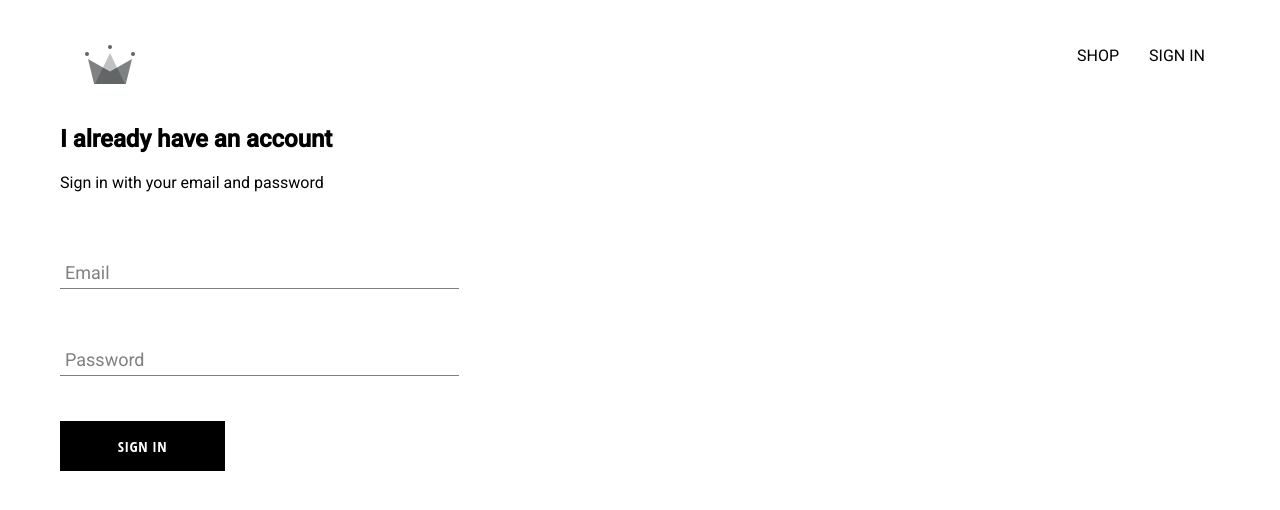
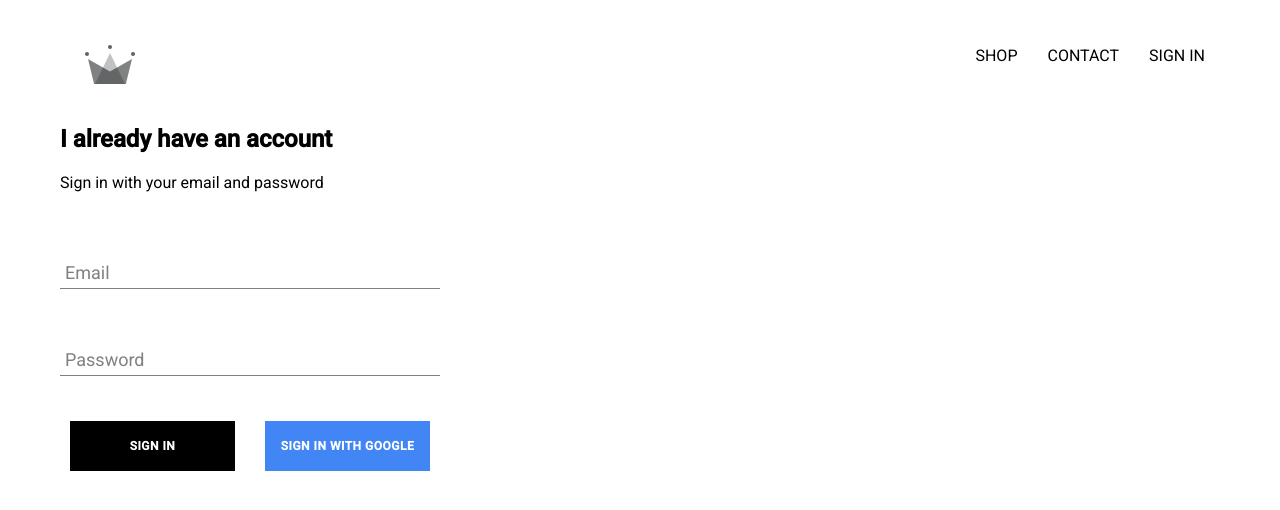
Before and after one commit to steven2596/crwn-clothing, a React (Create React App) app: page /signin in a window 1280 px wide. Shown: the top 510 px of the page. Built offline with nearby package versions, Linux system fonts and the light colour scheme; no server answers.

Commit message:
Integrate firebase with the app, Google sign in added

```diff
--- a/package.json
+++ b/package.json
@@ -6,6 +6,7 @@
     "@testing-library/jest-dom": "^5.11.4",
     "@testing-library/react": "^11.1.0",
     "@testing-library/user-event": "^12.1.10",
+    "firebase": "^8.2.1",
     "node-sass": "4.14.1",
     "react": "^17.0.1",
     "react-dom": "^17.0.1",
--- a/src/App.css
+++ b/src/App.css
@@ -7,3 +7,7 @@ a {
     text-decoration: none;
     color: black;
 }
+
+* {
+    box-sizing: border-box;
+}
--- a/src/App.js
+++ b/src/App.js
@@ -9,18 +9,47 @@ import HomePage from './pages/homepage/homepage.component';
 
 import Shop from './pages/shop/shop.component';
 
-function App() {
+import { auth } from './firebase/firebase.utils';
+
+
+class App extends React.Component {
+  constructor() {
+    super();
+
+    this.state = {
+      currentUser: null
+    }
+  }
+
+  unsubscribeFromAuth = null;
+
+  //onAuthStateChanged returns a function which removes original function
+  //first, it will run original function
+  //When onAuthStateChanged is called again, it will unsubscribe and remove the original function
+  componentDidMount() {
+    this.unsubscribeFromAuth = auth.onAuthStateChanged(user => {
+      this.setState({ currentUser: user });
+      console.log(user);
+    })
+  }
+
+  //this will unsubscribe open connection
+  componentWillUnmount() {
+    this.unsubscribeFromAuth();
+  }
+
+  render() {
     return (
       <div >
-      <Header />
+        <Header currentUser={this.state.currentUser} />
         <Switch>
           <Route exact path='/' component={HomePage} />
           <Route exact path='/shop' component={Shop} />
           <Route path='/signin' component={SignInAndSignUpPage} />
         </Switch>
-
       </div>
-  );
+    )
+  }
 }
 
 export default App;
--- a/src/components/custom-button/custom-button.component.jsx
+++ b/src/components/custom-button/custom-button.component.jsx
@@ -2,9 +2,9 @@ import React from 'react';
 
 import './custom-button.style.scss';
 
-const CustomButton = ({ children, ...otherProps }) => (
+const CustomButton = ({ children, isGoogleSignIn, ...otherProps }) => (
 
-    <button className='custom-button'>
+    <button className={`custom-button ${isGoogleSignIn ? 'google-button' : ''}`} {...otherProps}>
         {children}
     </button>
 
--- a/src/components/custom-button/custom-button.style.scss
+++ b/src/components/custom-button/custom-button.style.scss
@@ -4,12 +4,13 @@
     height: 50px;
     letter-spacing: 0.5px;
     line-height: 50px;
-    padding: 0 35px 0 35px;
-    font-size: 15px;
+    padding: 0 10px;
+    margin: 0 10px;
+    font-size: 12px;
     background-color: black;
     color: white;
     text-transform: uppercase;
-    font-family: 'Open Sans Condensed';
+    font-family: 'Roboto';
     font-weight: bolder;
     border: none;
     cursor: pointer;
@@ -19,4 +20,15 @@
       color: black;
       border: 1px solid black;
     }
-  }
+
+    &.google-button {
+      background-color: #4285f4;
+      color: white;
+
+      &:hover {
+        background-color: #357ae8;
+        border: none;
+      }
+    }
+
+}
--- a/src/components/header/header.component.jsx
+++ b/src/components/header/header.component.jsx
@@ -1,18 +1,27 @@
 import React from 'react';
 import { Link } from 'react-router-dom';
+
+import { auth } from '../../firebase/firebase.utils';
 
 import './header.style.scss';
 
 import { ReactComponent as Logo } from '../../assets/crown.svg';
 
-const Header = () => (
+const Header = ({ currentUser }) => (
     <div className='header'>
         <Link to="/" className='logo-container'>
             <Logo className='logo' />
         </Link>
         <div className='options'>
             <Link to='/shop' className='option'>SHOP</Link>
-            <Link to='/signin' className='option'>SIGN IN</Link>
+            <Link to='/shop' className='option'>CONTACT</Link>
+            {
+                currentUser ?
+                    <div onClick={() => auth.signOut()} className='option'>
+                        SIGN OUT
+                    </div> :
+                    <Link to='/signin' className='option'>SIGN IN</Link>
+            }
         </div>
     </div>
 )
--- a/src/components/header/header.style.scss
+++ b/src/components/header/header.style.scss
@@ -20,7 +20,7 @@
 
       .option {
         padding: 10px 15px;
-
+        cursor: pointer;
       }
     }
   }
--- a/src/components/sign-in/sign-in.component.jsx
+++ b/src/components/sign-in/sign-in.component.jsx
@@ -5,6 +5,8 @@ import './sign-in.style.scss';
 import FormInput from '../form-input/form-input.component';
 
 import CustomButton from '../custom-button/custom-button.component';
+
+import { signInWithGoogle } from '../../firebase/firebase.utils.js';
 
 class SignIn extends React.Component {
     constructor() {
@@ -54,8 +56,10 @@ class SignIn extends React.Component {
                         label='Password'
                         required
                     />
-
-                    <CustomButton type='submit'>SIGN IN</CustomButton>
+                    <div className='buttons'>
+                        <CustomButton type='submit'>Sign in</CustomButton>
+                        <CustomButton onClick={signInWithGoogle} isGoogleSignIn >Sign in with Google</CustomButton>
+                    </div>
                 </form>
             </div>
         )
--- a/src/components/sign-in/sign-in.style.scss
+++ b/src/components/sign-in/sign-in.style.scss
@@ -1,8 +1,7 @@
 .sign-in {
-    width: 30vw;
+    width: 380px;
     display: flex;
     flex-direction: column;
-}
 
     .title {
         margin: 10px 0;
@@ -11,3 +10,10 @@
     .sub-title {
         margin: 10px 0;
     }
+
+    .buttons {
+        display: flex;
+        justify-content: space-between;
+
+    }
+}
--- /dev/null
+++ b/src/firebase/firebase.utils.js
@@ -0,0 +1,24 @@
+import firebase from 'firebase/app';
+import 'firebase/firestore';
+import 'firebase/auth';
+
+const config = {
+    apiKey: "AIzaSyAgeLbLso37E2OzaphWIg_VOKXCLkNL3TQ",
+    authDomain: "crwn-db-88e64.firebaseapp.com",
+    projectId: "crwn-db-88e64",
+    storageBucket: "crwn-db-88e64.appspot.com",
+    messagingSenderId: "1010084147144",
+    appId: "1:1010084147144:web:4e79514e1459a34b841afd",
+    measurementId: "G-HCNCJCKKBP"
+};
+
+firebase.initializeApp(config);
+
+export const auth = firebase.auth();
+export const firestore = firebase.firestore();
+
+const provider = new firebase.auth.GoogleAuthProvider();
+provider.setCustomParameters({ prompt: 'select_account' });
+export const signInWithGoogle = () => auth.signInWithPopup(provider);
+
+export default firebase;
```
Also changed, not shown: 2 other files (tests, documents, lock files or other folders). Lines whose indentation alone changed are shown as unchanged.
